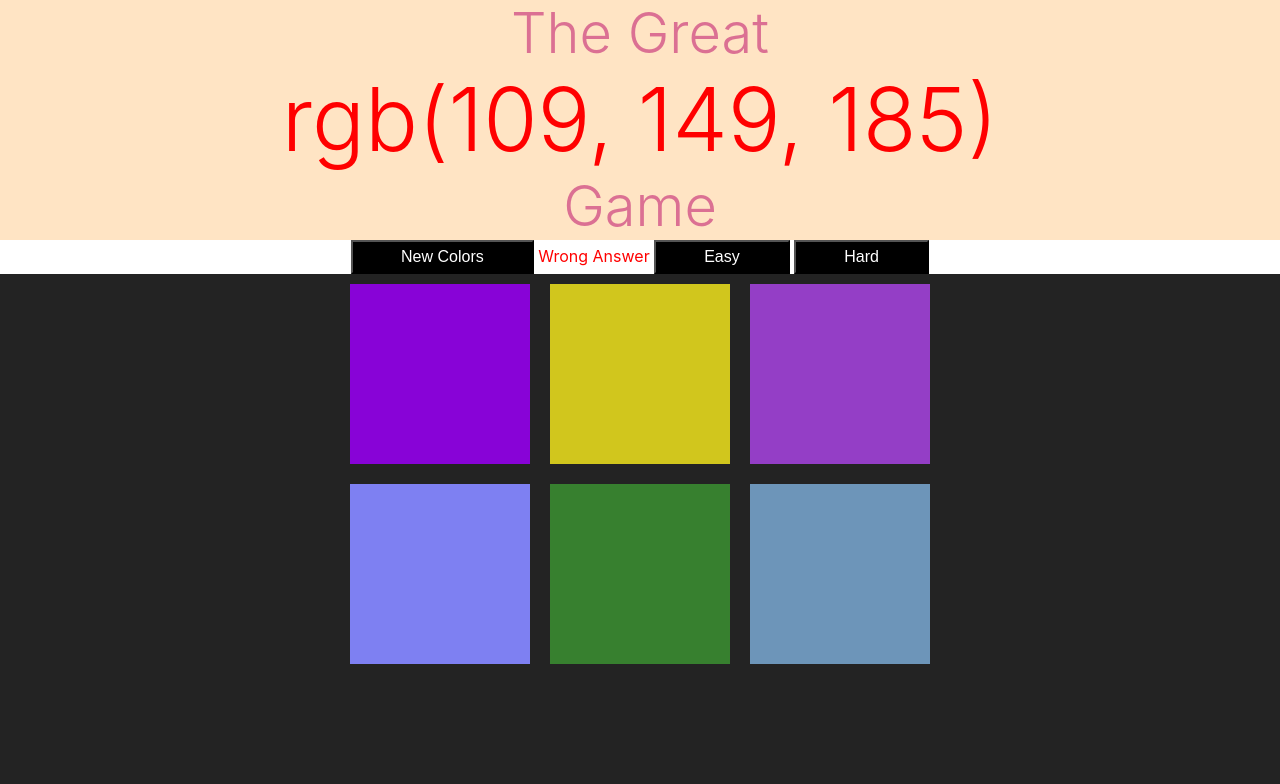
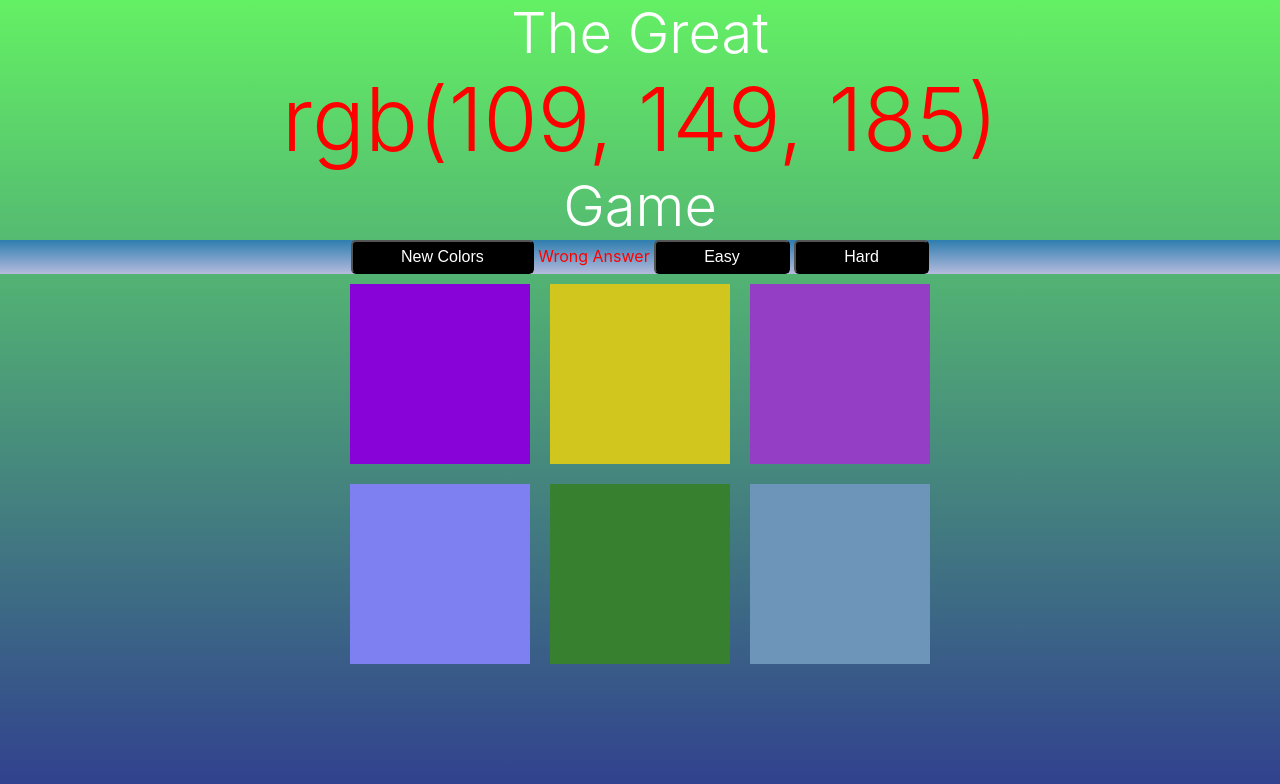
Before and after one commit to harshithq/ColorGame, a plain HTML site: page colorgame.html in a window 1280 px wide. Drawn offline with nearby package versions, Linux system fonts and the light colour scheme.

Commit message:
Designing contribution from my side

```diff
--- a/colorGame.css
+++ b/colorGame.css
@@ -1,45 +1,43 @@
-body
-{
-    background-color: #232323;
+body {
+    background: linear-gradient(rgb(100, 240, 100), rgb(48, 62, 143));
 }
-.display-2
-{
+
+.display-2 {
     color: red;
-    background-color: bisque;
 }
-.display-4
-{
-    color: palevioletred;
-    background-color: bisque;
+
+.display-4 {
+    color: white;
 }
-.square
-{
+
+.square {
     width: 30%;
     padding-bottom: 30%;
     background-color: rgb(114, 23, 199);
     float: left;
     margin: 1.66%;
 }
-#container
-{
+
+#container {
     max-width: 600px;
     margin: 0 auto;
 }
-#stripe
-{
-    background-color: white;
+
+#stripe {
+    background: linear-gradient(rgba(22, 89, 212, 0.623), rgb(181, 187, 221));
 }
-#status
-{
+
+#status {
     color: red;
+}
 
-}
 #btn {
     text-decoration: none;
     font-family: Arial;
     padding: 0.2em 3em;
     color: #fff;
     background-color: #000;
+    border-radius: 5px;
 }
 
 #btn:hover {
@@ -53,6 +51,7 @@ body
     font-family: Arial;
     padding: 0.2em 3em;
     color: #fff;
+    border-radius: 5px;
     background-color: #000;
 }
 
@@ -67,6 +66,7 @@ body
     font-family: Arial;
     padding: 0.2em 3em;
     color: #fff;
+    border-radius: 5px;
     background-color: #000;
 }
 
```
